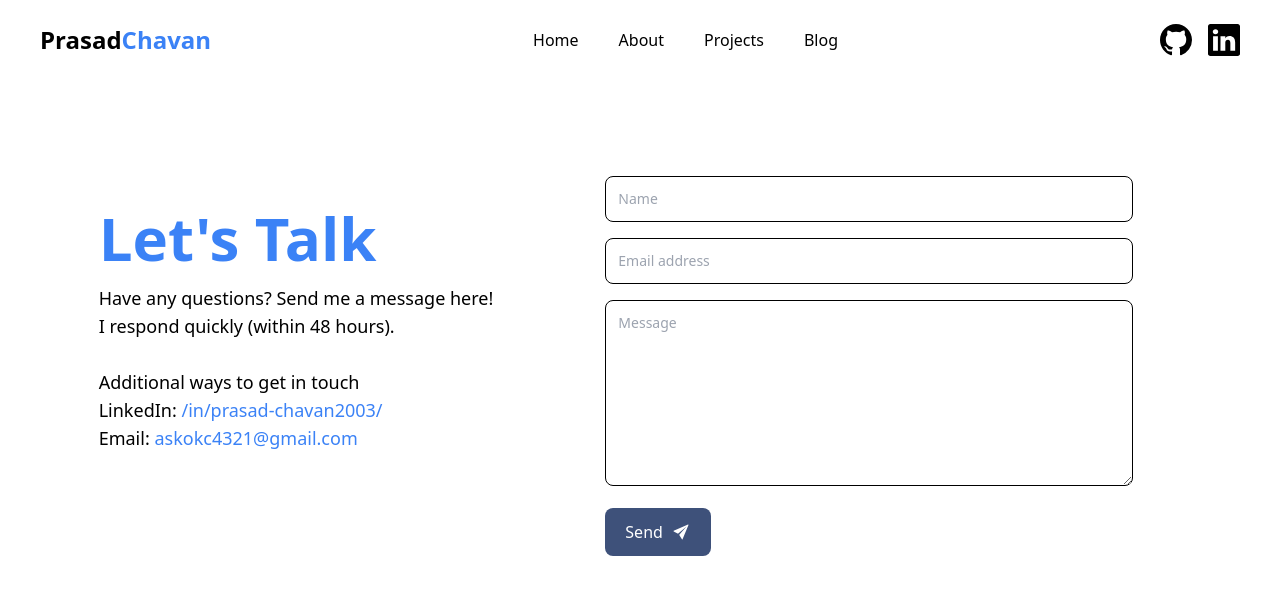
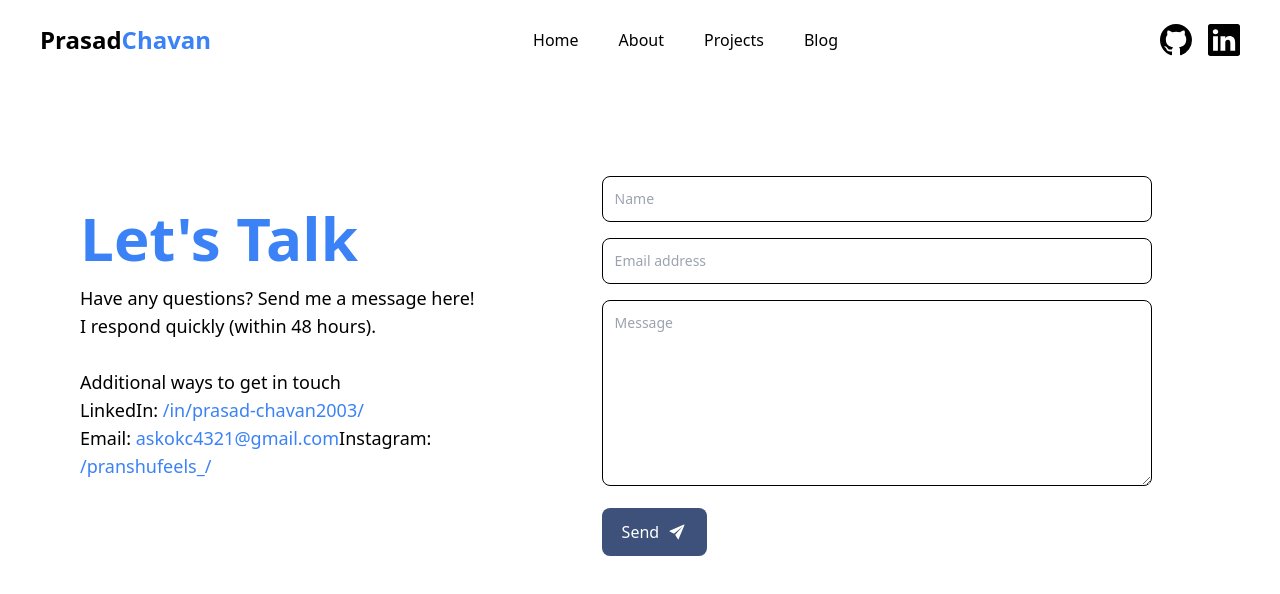
Before and after one commit to prasad-chavan1/portfolio, a Next.js app: page /contact in a window 1280 px wide. Shown: the top 594 px of the page. Built offline with nearby package versions, Linux system fonts and the light colour scheme.

Commit message:
Update contact.js

```diff
--- a/pages/contact.js
+++ b/pages/contact.js
@@ -80,6 +80,15 @@ const Contact = () => {
                             >
                                 askokc4321@gmail.com
                             </a>
+                                    Instagram:{' '}
+                            <a
+                                className='text-blue-500 hover:underline'
+                                href='https://www.instagram.com/pranshufeels_/'
+                                target='_blank'
+                                rel='noopener noreferrer'
+                            >
+                                /pranshufeels_/
+                            </a>{' '}
                         </p>
                     </div>
 
```
